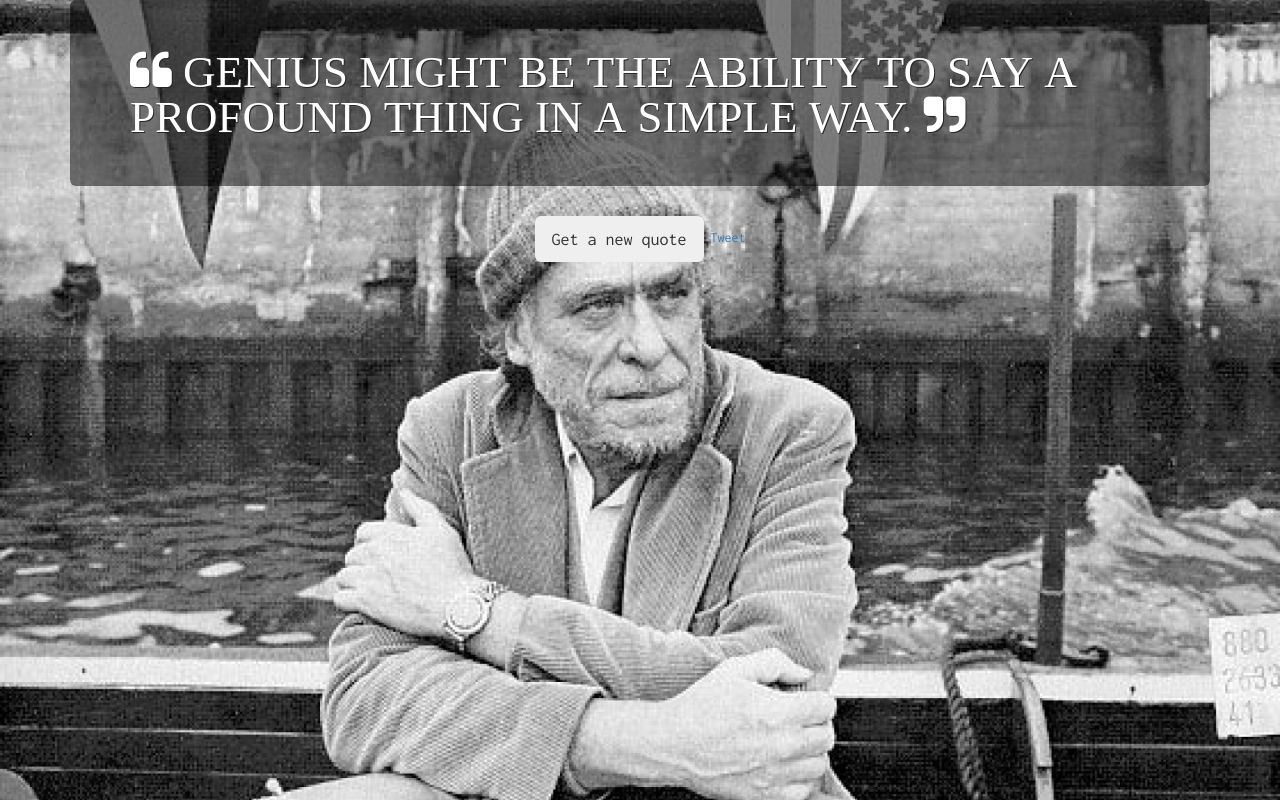
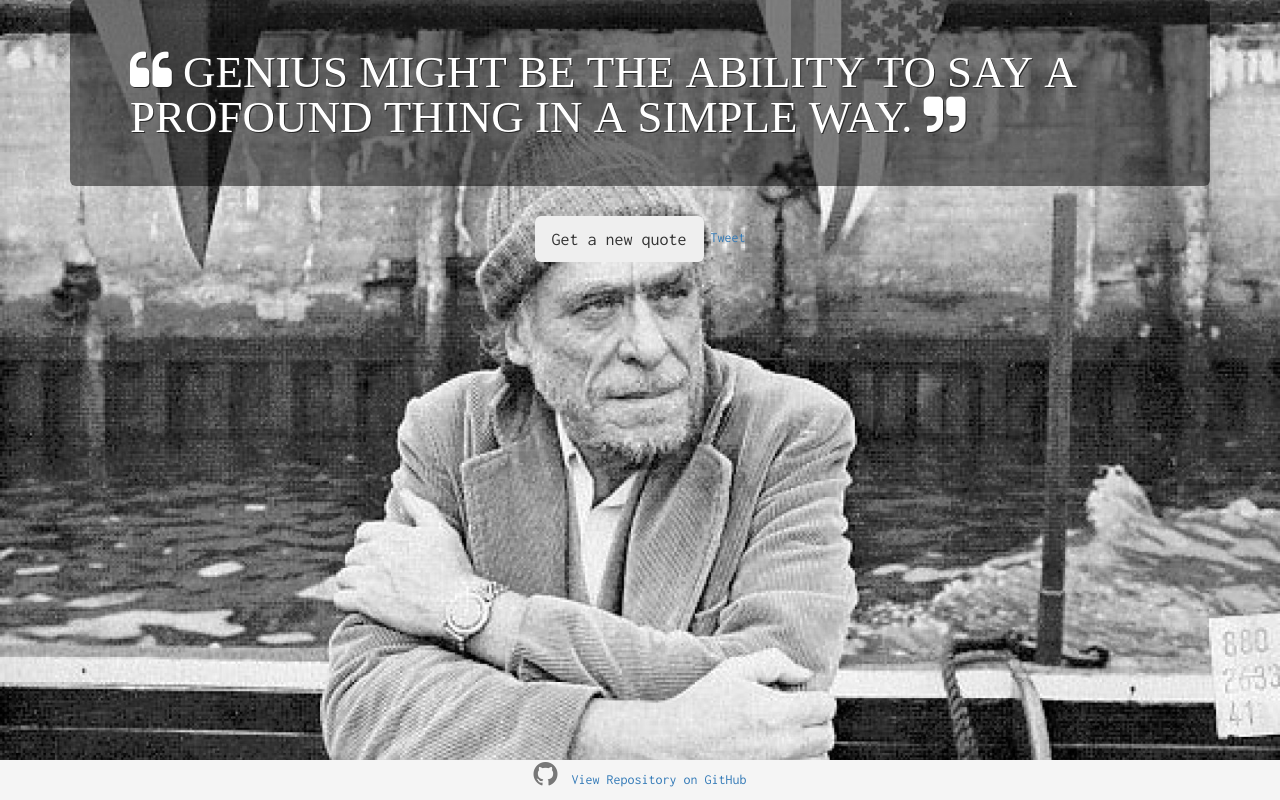
Before and after one commit to guillermohernandez/Bukowski-Quote-Generator, a plain HTML site: page index.html in a window 1280 px wide. Drawn offline with nearby package versions, Linux system fonts and the light colour scheme.

Commit message:
added link to repo in footer

```diff
--- a/css/style.css
+++ b/css/style.css
@@ -1,3 +1,8 @@
+html {
+    position: relative;
+    min-height: 100%;
+}
+
 body {
     background: url("/img/bukowski.jpg") no-repeat center center fixed;
     -webkit-background-size: cover;
@@ -5,6 +10,15 @@ body {
     -o-background-size: cover;
     background-size: cover;
     font-family: 'Inconsolata';
+    margin-bottom: 40px;
+}
+
+.footer {
+    position: absolute;
+    bottom: 0;
+    width: 100%;
+    height: 40px;
+    background-color: #f5f5f5;
 }
 
 .jumbotron {
--- a/index.html
+++ b/index.html
@@ -43,9 +43,13 @@ Tweet</a>
             </div>
         </div>
     </div>
+    <footer class="footer">
+        <div class="container">
+            <p class="text-muted text-center"><i class="fa fa-github fa-2x"></i>&nbsp;
+                <a href="https://github.com/guillermohernandez/Bukowski-Quote-Generator" target="_blank">View Repository on GitHub</a></p>
+        </div>
+    </footer>
+    <script src="js/quotes.js"></script>
 </body>
-<footer>
-    <script src="js/quotes.js"></script>
-</footer>
 
 </html>
```
